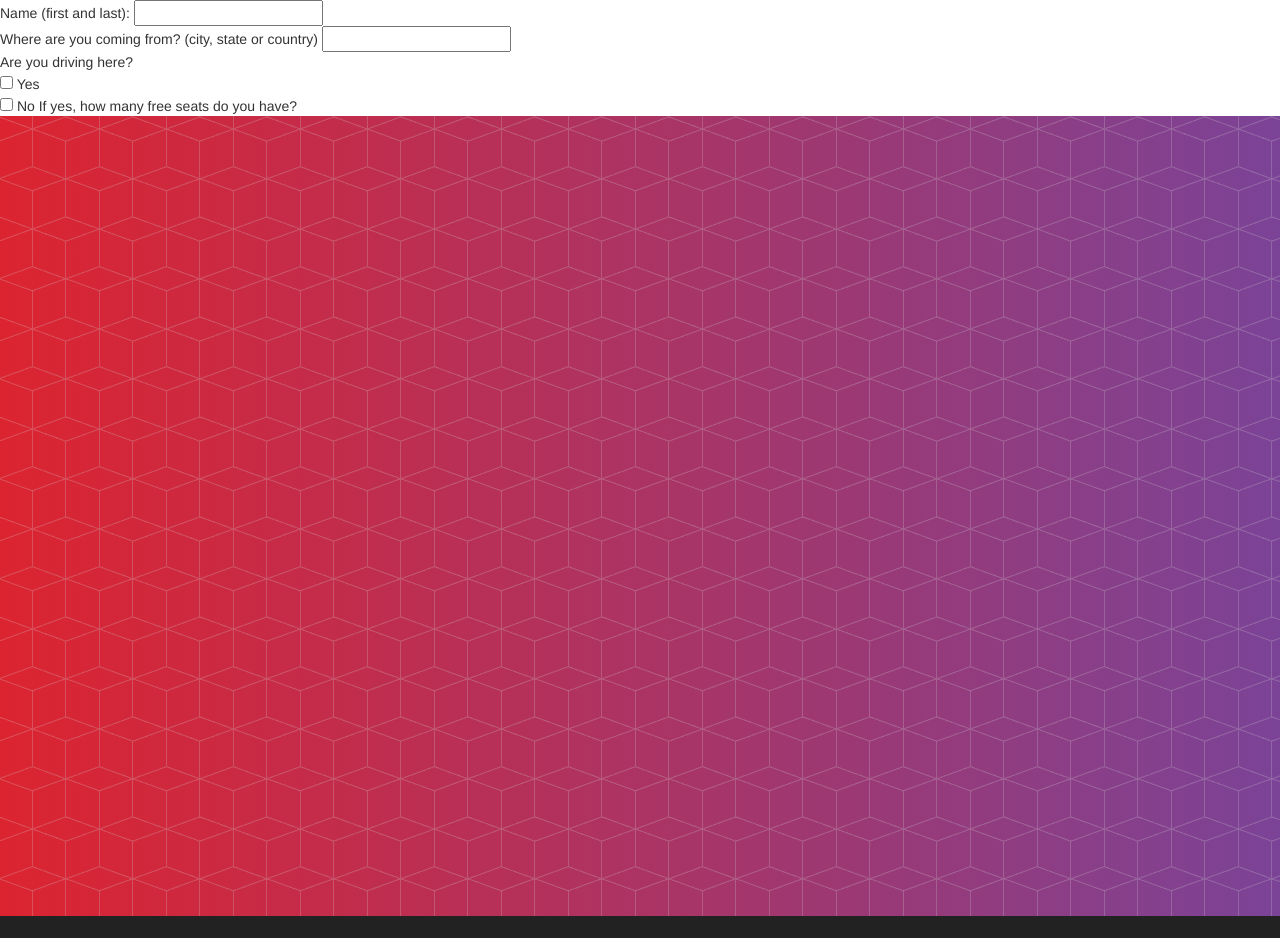
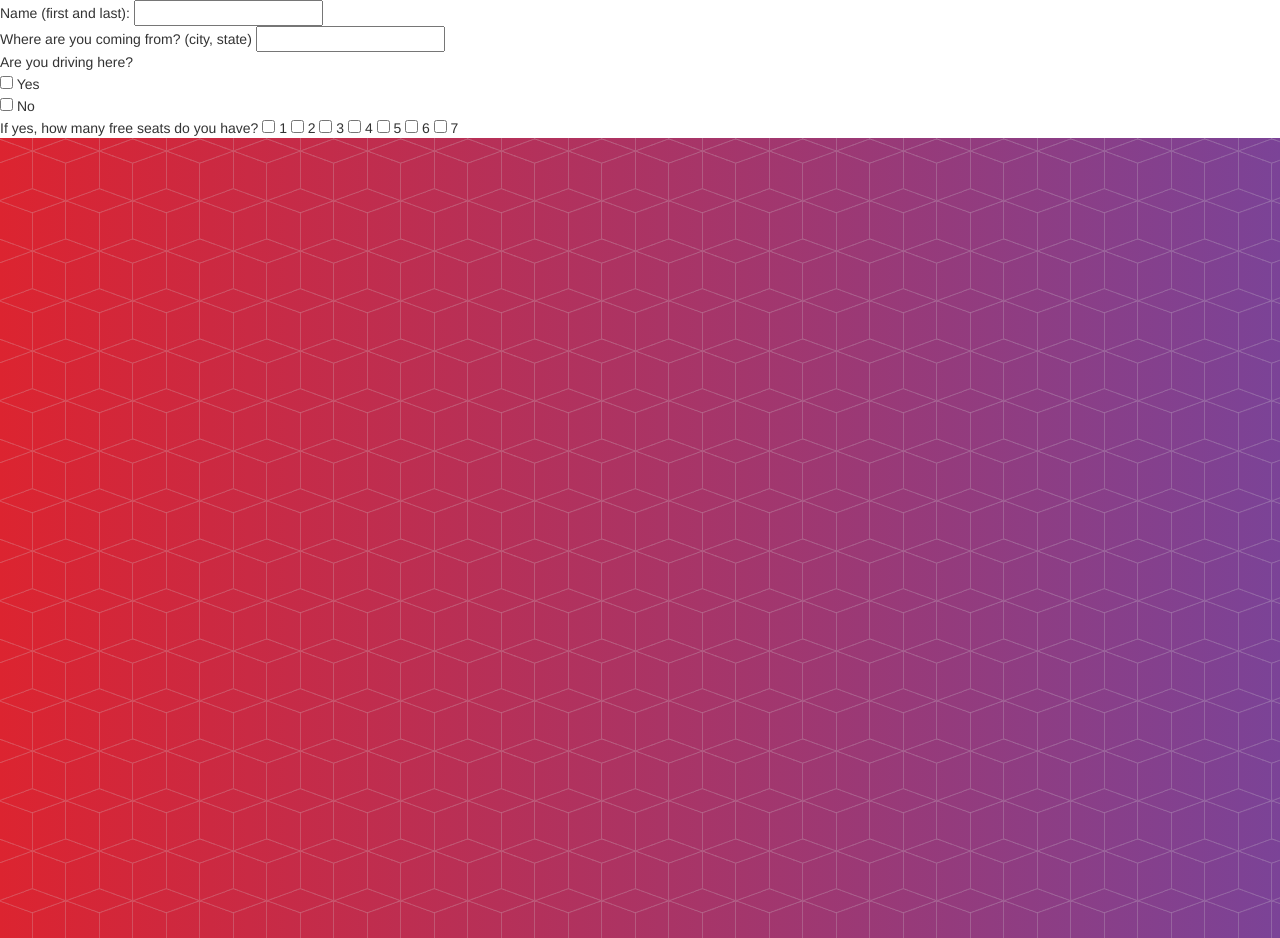
Before and after one commit to ankitasharma1/nearest-car-front-end, a website: page startbootstrap-new-age-gh-pages/index.html in a window 1280 px wide. Shown: the top 938 px of the page. Drawn offline with nearby package versions, Linux system fonts and the light colour scheme; a web font is replaced by a local one.

Commit message:
seats
car seat number

```diff
--- a/startbootstrap-new-age-gh-pages/index.html
+++ b/startbootstrap-new-age-gh-pages/index.html
@@ -48,14 +48,24 @@
     <form >
         Name (first and last):  <input type="text" name="name" />
         <br />
-        Where are you coming from? (city, state or country) <input type="text" location="location" />
+        Where are you coming from? (city, state) <input type="text" location="location" />
         <br />
         Are you driving here?
         <br />
         <input type="checkbox" name="yes" value="on"> Yes
         <br />
         <input type="checkbox" name="no" value ="on"> No
+        <br />
         If yes, how many free seats do you have?
+        <input type="checkbox" name="1" value="on"> 1
+        <input type="checkbox" name="2" value="on"> 2
+        <input type="checkbox" name="3" value="on"> 3
+        <input type="checkbox" name="4" value="on"> 4
+        <input type="checkbox" name="5" value="on"> 5
+        <input type="checkbox" name="6" value="on"> 6
+        <input type="checkbox" name="7" value="on"> 7
+        <br />
+
     </form>
         <header>
         <div class="container">
```
